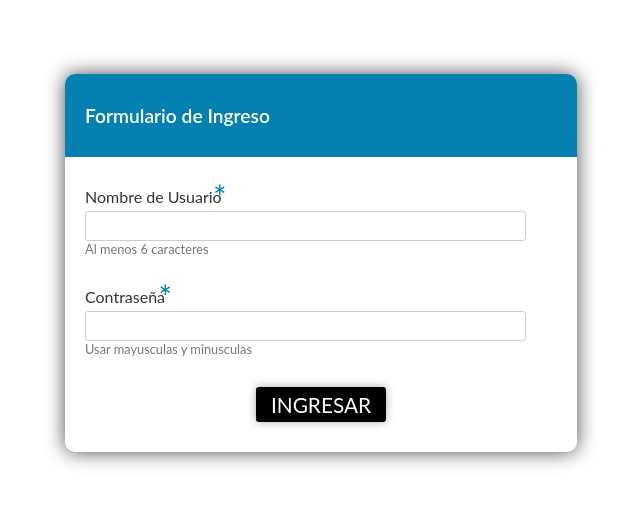
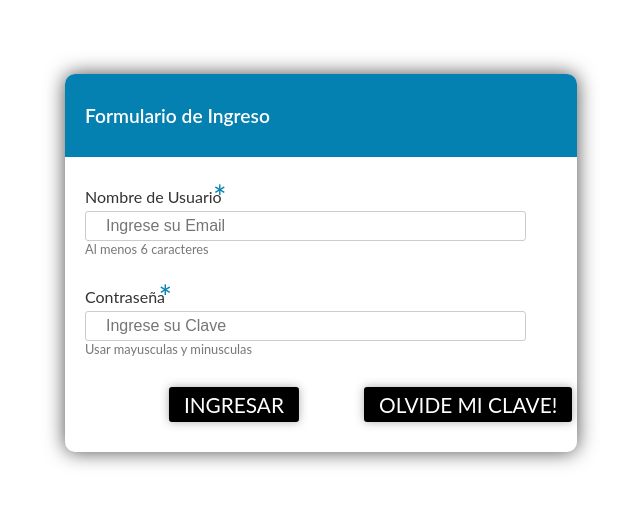
Before and after one commit to marcosmurcia92/Clase1_Login_UTNPROGIII, a plain HTML site: page Index.html in a window 1280 px wide. Shown: the part 137-642 px from the top of the page, without its empty margins (319-959 px from the left). Drawn offline with Linux system fonts and the light colour scheme.

Commit message:
Boton adicional y controles de texto
Controles de ingreso de email y de password corregidos.
Boton de OLVIDE MI CLAVE agregado.

```diff
--- a/Index.html
+++ b/Index.html
@@ -84,7 +84,26 @@ form button {
   position: relative;
   margin-top: 30px;
   margin-bottom: 30px;
-  left: 50%;
+  left: 33%;
+  transform: translate(-50%, 0);
+  font-family: inherit;
+  color: white;
+  background: #000000;
+  outline: none;
+  border: none;
+  padding: 5px 15px;
+  font-size: 1.3em;
+  font-weight: 400;
+  border-radius: 3px;
+  box-shadow: 0px 0px 10px rgba(51, 51, 51, 0.4);
+  cursor: pointer;
+  transition: all 0.15s ease-in-out;
+}
+form button2 {
+  position: relative;
+  margin-top: 30px;
+  margin-bottom: 30px;
+  left: 33%;
   transform: translate(-50%, 0);
   font-family: inherit;
   color: white;
@@ -119,12 +138,13 @@ form button:hover {
 <form>
   <header>Formulario de Ingreso</header>
   <label>Nombre de Usuario <spanspan>*</spanspan></label>
-  <input/>
+  <!-- <input/> -->
+  <input type="email" name="email" placeholder="Ingrese su Email">
   <div class="help">Al menos 6 caracteres</div>
   <label>Contraseña <span>*</span></label>
-  <input/>
+  <input type="password" name="passwords" placeholder="Ingrese su Clave">
   <div class="help">Usar mayusculas y minusculas</div>
-  <button>INGRESAR</button>
+  <button>INGRESAR</button><button2>OLVIDE MI CLAVE!</button2>
 </form>
 
 
```
